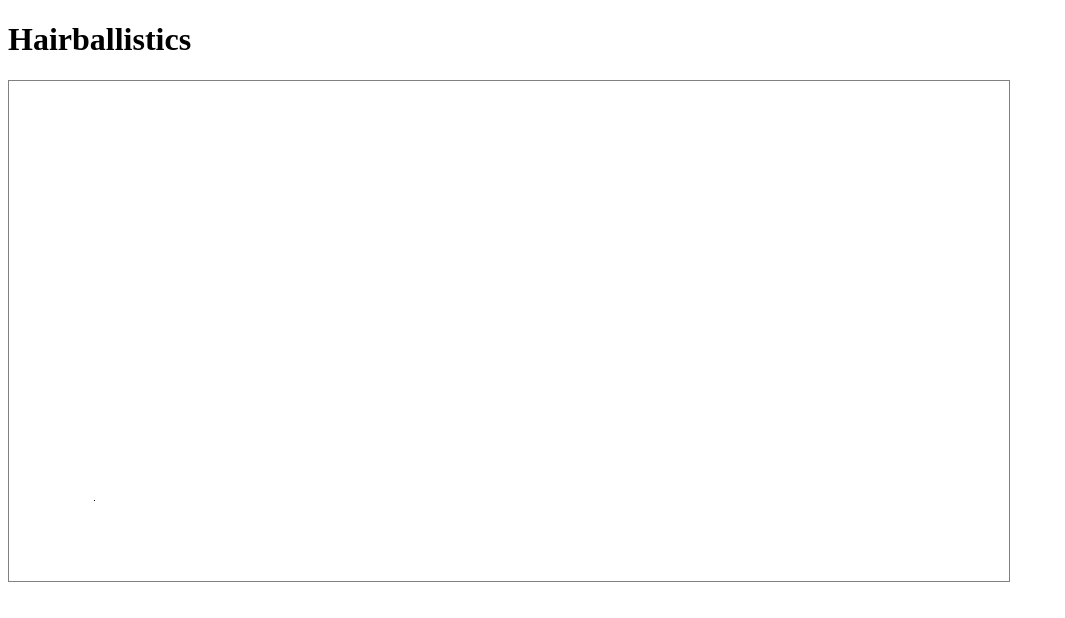
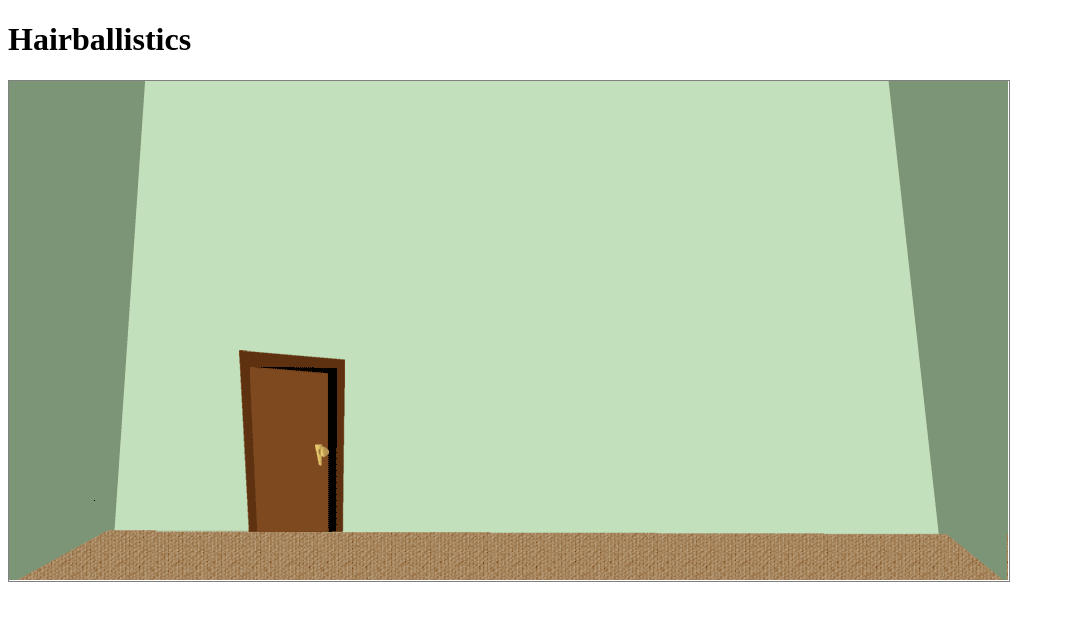
Before and after one commit to testobsessed/hairballistics, a plain HTML site: page public/index.html in a window 1280 px wide. Shown: the whole page, without its empty margins (0-1065 px from the left). Drawn offline with Linux system fonts and the light colour scheme; animation ran at ten frames a second.

Commit message:
add background!

```diff
--- a/public/stylesheets/hairballistics.css
+++ b/public/stylesheets/hairballistics.css
@@ -1,4 +1,8 @@
-
 canvas {
     border: 1px solid grey;
 }
+
+#game {
+    background-image : url('../images/hairbaillistics_roomBG.png');
+    background-repeat: no-repeat;
+}
```
Also changed, not shown: public/images/hairbaillistics_roomBG.png (added).
